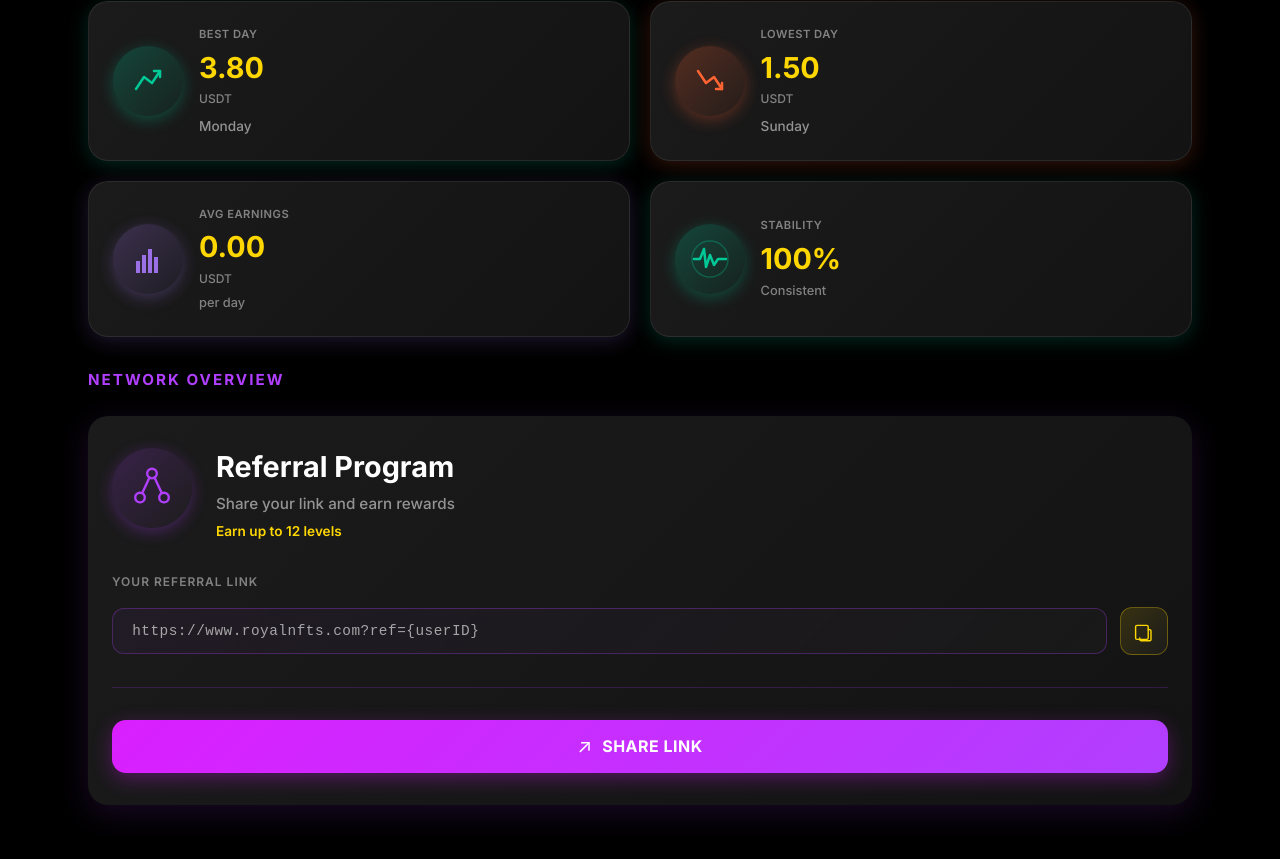
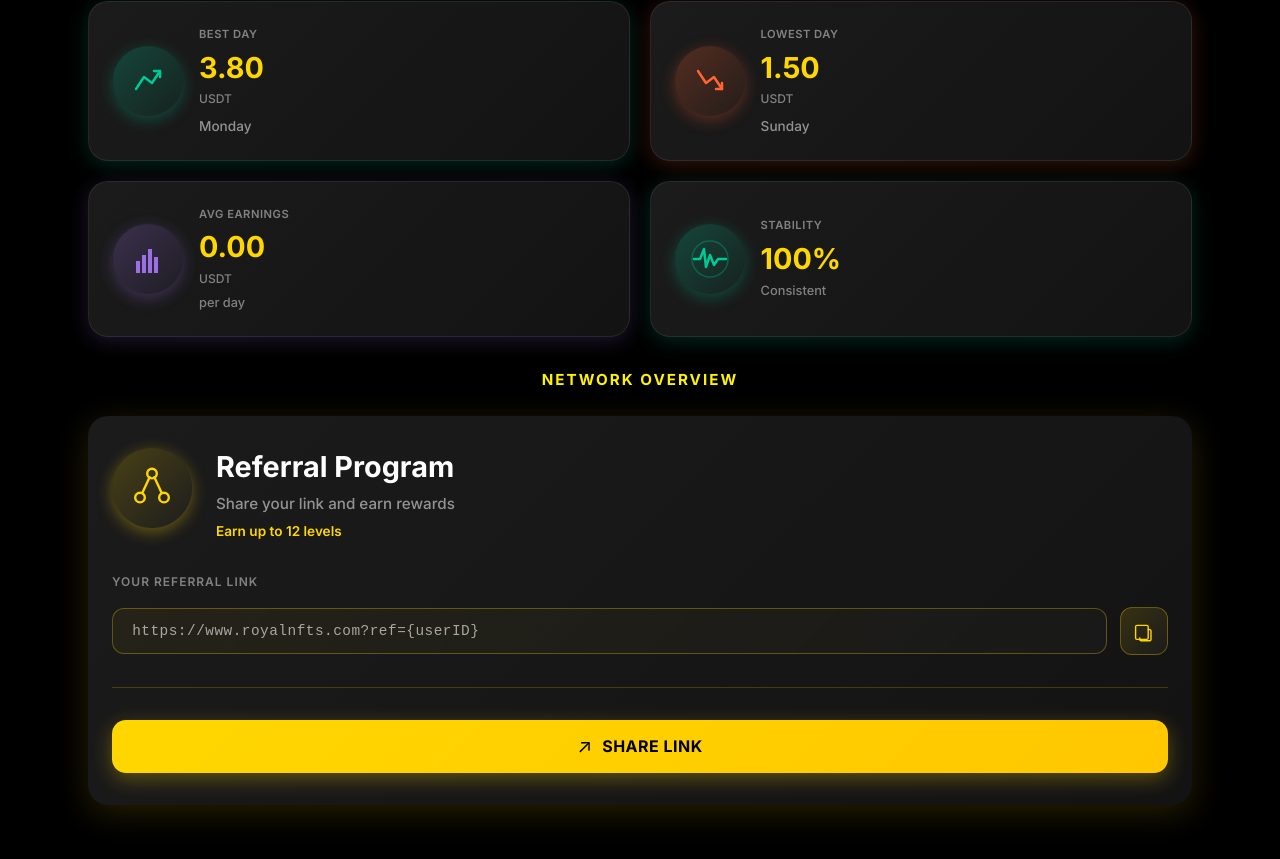
Before and after one commit to guptaayush945-cyber/BullNFT, a React (Vite) app: page /dashboard in a window 1280 px wide. Shown: the part 1415-2274 px from the top of the page. Built offline with nearby package versions, Linux system fonts and the light colour scheme.

Commit message:
Update NetworkOverview theme: change from purple to golden-black

```diff
--- a/src/components/NetworkOverview.tsx
+++ b/src/components/NetworkOverview.tsx
@@ -35,7 +35,7 @@
         {/* Card Header */}
         <div className="referral-header">
           <div className="referral-icon-wrapper">
-            <ShareNetworkIcon color="#B13FFF" />
+            <ShareNetworkIcon color="#FFD700" />
           </div>
           <div className="referral-header-content">
             <h3 className="referral-title">Referral Program</h3>
--- a/src/styles/network-overview.css
+++ b/src/styles/network-overview.css
@@ -14,10 +14,11 @@
 .network-section-title {
   font-size: 0.95rem;
   font-weight: 700;
-  color: #B13FFF;
+  color: #fff200;
   letter-spacing: 2px;
   text-transform: uppercase;
   margin: 0;
+  text-align: center;
 }
 
 /* Referral Card */
@@ -28,11 +29,11 @@
   margin: 0 1.5rem;
   backdrop-filter: blur(10px);
   transition: all 0.3s ease;
-  box-shadow: 0 8px 32px rgba(177, 63, 255, 0.15);
+  box-shadow: 0 8px 32px rgba(255, 215, 0, 0.15);
 }
 
 .referral-card:hover {
-  box-shadow: 0 12px 40px rgba(177, 63, 255, 0.25);
+  box-shadow: 0 12px 40px rgba(255, 215, 0, 0.25);
   transform: translateY(-4px);
 }
 
@@ -49,17 +50,17 @@
   height: 80px;
   min-width: 80px;
   border-radius: 50%;
-  background: linear-gradient(135deg, rgba(177, 63, 255, 0.2) 0%, rgba(30, 30, 30, 0.8) 100%);
+  background: linear-gradient(135deg, rgba(255, 215, 0, 0.2) 0%, rgba(30, 30, 30, 0.8) 100%);
   display: flex;
   align-items: center;
   justify-content: center;
-  box-shadow: 0 4px 16px rgba(177, 63, 255, 0.3);
+  box-shadow: 0 4px 16px rgba(255, 215, 0, 0.35);
   transition: all 0.3s ease;
 }
 
 .referral-card:hover .referral-icon-wrapper {
   transform: scale(1.12);
-  box-shadow: 0 8px 24px rgba(177, 63, 255, 0.45);
+  box-shadow: 0 8px 24px rgba(255, 215, 0, 0.45);
 }
 
 .referral-icon-wrapper svg {
@@ -97,7 +98,7 @@
 .referral-link-section {
   margin-bottom: 2rem;
   padding-bottom: 2rem;
-  border-bottom: 1px solid rgba(177, 63, 255, 0.2);
+  border-bottom: 1px solid rgba(255, 215, 0, 0.2);
 }
 
 .referral-link-label {
@@ -118,8 +119,8 @@
 
 .referral-link-input {
   flex: 1;
-  background: linear-gradient(135deg, rgba(177, 63, 255, 0.05) 0%, rgba(30, 30, 30, 0.5) 100%);
-  border: 1px solid rgba(177, 63, 255, 0.3);
+  background: linear-gradient(135deg, rgba(255, 215, 0, 0.05) 0%, rgba(30, 30, 30, 0.5) 100%);
+  border: 1px solid rgba(255, 215, 0, 0.3);
   border-radius: 12px;
   padding: 0.85rem 1.2rem;
   color: rgba(200, 200, 200, 0.8);
@@ -131,9 +132,9 @@
 
 .referral-link-input:focus {
   outline: none;
-  border-color: rgba(177, 63, 255, 0.6);
-  background: linear-gradient(135deg, rgba(177, 63, 255, 0.1) 0%, rgba(40, 40, 40, 0.6) 100%);
-  box-shadow: 0 4px 16px rgba(177, 63, 255, 0.2);
+  border-color: rgba(255, 215, 0, 0.6);
+  background: linear-gradient(135deg, rgba(255, 215, 0, 0.1) 0%, rgba(40, 40, 40, 0.6) 100%);
+  box-shadow: 0 4px 16px rgba(255, 215, 0, 0.2);
 }
 
 .referral-link-input::selection {
@@ -175,12 +176,12 @@
 .share-link-button {
   width: 100%;
   padding: 0.9rem 1.5rem;
-  background: linear-gradient(135deg, #DA1FFF 0%, #B13FFF 100%);
+  background: linear-gradient(135deg, #FFD700 0%, #FFC700 100%);
   border: none;
   border-radius: 14px;
   font-size: 1rem;
   font-weight: 700;
-  color: #fff;
+  color: #000;
   cursor: pointer;
   transition: all 0.3s ease;
   display: flex;
@@ -189,13 +190,13 @@
   gap: 0.6rem;
   text-transform: uppercase;
   letter-spacing: 0.5px;
-  box-shadow: 0 6px 20px rgba(218, 31, 255, 0.3);
+  box-shadow: 0 6px 20px rgba(255, 215, 0, 0.3);
 }
 
 .share-link-button:hover {
   transform: translateY(-2px);
-  box-shadow: 0 10px 30px rgba(218, 31, 255, 0.45);
-  background: linear-gradient(135deg, #E93FFF 0%, #C950FF 100%);
+  box-shadow: 0 10px 30px rgba(255, 215, 0, 0.45);
+  background: linear-gradient(135deg, #FFE700 0%, #FFD700 100%);
 }
 
 .share-link-button:active {
```
